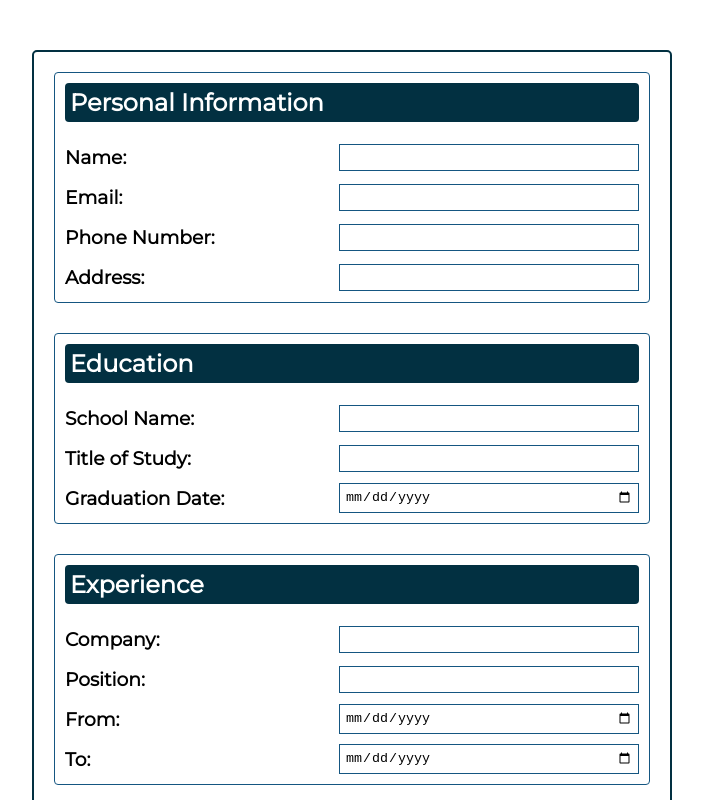
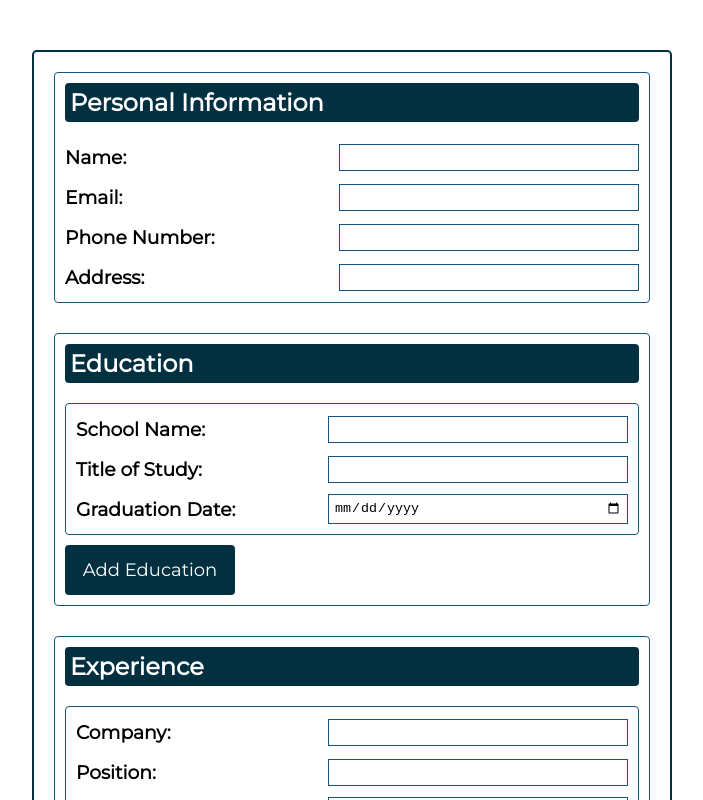
Before and after one commit to gorkemu/cv-project, a React (Create React App) app: page / in a window 1280 px wide. Shown: the whole page, without its empty margins (288-991 px from the left). Built offline with nearby package versions, Linux system fonts and the light colour scheme.

Commit message:
create EducationList & ExperienceList

```diff
--- a/src/components/CV.js
+++ b/src/components/CV.js
@@ -1,7 +1,7 @@
 import React, { Component } from "react";
 import Personal from "./Personal";
-import Education from "./Education";
-import Experience from "./Experience";
+import EducationList from "./EducationList";
+import ExperienceList from "./ExperienceList";
 import uniqid from 'uniqid';
 
 class CV extends Component {
@@ -19,23 +19,19 @@ class CV extends Component {
                 phoneNumber: '',
                 address: ''
             },
-            education: [
-                {
+            education: {
                     id: uniqid(),
                     school: '',
                     titleOfStudy: '',
                     graduationDate: ''
-                }
-            ],
-            experience: [
-                {
+            },
+            experience: {
                     id: uniqid(),
                     company: '',
                     position: '',
                     from: '',
                     to: ''
-                }
-            ],
+            },
             isEditing: true
         }
     }
@@ -86,29 +82,24 @@ class CV extends Component {
     }
 
     render() {
-        const { personalInfo, education, experience, isEditing } = this.state;
+        const { personalInfo: { name, email, phoneNumber, address }, education, experience, isEditing } = this.state;
 
         return (
             <div className="CV">
                 <Personal
                     handlePersonalInput={this.handlePersonalInput}
-                    name={personalInfo.name}
-                    email={personalInfo.email}
-                    phoneNumber={personalInfo.phoneNumber}
-                    address={personalInfo.address}
+                    name={name}
+                    email={email}
+                    phoneNumber={phoneNumber}
+                    address={address}
                     isEditing={isEditing} />
-                <Education
+                <EducationList
                     handleEducationInput={this.handleEducationInput}
-                    school={education.school}
-                    titleOfStudy={education.titleOfStudy}
-                    graduationDate={education.graduationDate}
+                    education={education}
                     isEditing={isEditing} />
-                <Experience
+                <ExperienceList
                     handleExperienceInput={this.handleExperienceInput}
-                    company={experience.company}
-                    position={experience.position}
-                    from={experience.from}
-                    tp={experience.to}
+                    experience={experience}
                     isEditing={isEditing} />
                 <div>
                     {isEditing
--- a/src/components/Education.js
+++ b/src/components/Education.js
@@ -2,16 +2,15 @@ import React, { Component } from "react";
 
 class Education extends Component {
     render() {
-        const { handleEducationInput, school, titleOfStudy, graduationDate, isEditing } = this.props;
+        const { handleEducationInput, education, isEditing } = this.props;
         return (
             <section>
-                <h2>Education</h2>
                 <div className="block">
                     <h3>School Name: </h3>
                     <div>
                         {isEditing
-                            ? <input name="school" onChange={handleEducationInput} value={school}></input>
-                            : <p>{school}</p>
+                            ? <input name="school" onChange={handleEducationInput} ></input>
+                            : <p>{education.school}</p>
                         }
                     </div>
                 </div>
@@ -19,8 +18,8 @@ class Education extends Component {
                     <h3>Title of Study: </h3>
                     <div>
                         {isEditing
-                            ? <input name="titleOfStudy" onChange={handleEducationInput} value={titleOfStudy}></input>
-                            : <p>{titleOfStudy}</p>
+                            ? <input name="titleOfStudy" onChange={handleEducationInput} ></input>
+                            : <p>{education.titleOfStudy}</p>
                         }
                     </div>
                 </div>
@@ -28,8 +27,8 @@ class Education extends Component {
                     <h3>Graduation Date: </h3>
                     <div>
                         {isEditing
-                            ? <input type="date" name="graduationDate" onChange={handleEducationInput} value={graduationDate}></input>
-                            : <p>{graduationDate}</p>
+                            ? <input type="date" name="graduationDate" onChange={handleEducationInput} ></input>
+                            : <p>{education.graduationDate}</p>
                         }
                     </div>
                 </div>
--- /dev/null
+++ b/src/components/EducationList.js
@@ -0,0 +1,26 @@
+import React, { Component } from "react";
+import Education from "./Education";
+
+class EducationList extends Component {
+    constructor(props) {
+        super(props);
+    }
+
+    render() {
+        const { handleEducationInput, education, isEditing } = this.props;
+
+        return (
+            <section>
+                <h2>Education</h2>
+                <Education
+                    handleEducationInput={handleEducationInput}
+                    education={education}
+                    isEditing={isEditing}
+                />
+                <button>Add Education</button>
+            </section>
+        )
+    }
+}
+
+export default EducationList;
--- a/src/components/Experience.js
+++ b/src/components/Experience.js
@@ -2,16 +2,15 @@ import React, { Component } from "react";
 
 class Experience extends Component {
     render() {
-        const {handleExperienceInput,company,position,from,to, isEditing } = this.props;
+        const { handleExperienceInput, experience, isEditing } = this.props;
         return (
             <section>
-                <h2>Experience</h2>
                 <div className="block">
                     <h3>Company: </h3>
                     <div>
                         {isEditing
-                            ? <input name="company" onChange={handleExperienceInput} value={company}></input>
-                            : <p>{company}</p>
+                            ? <input name="company" onChange={handleExperienceInput} ></input>
+                            : <p>{experience.company}</p>
                         }
                     </div>
                 </div>
@@ -19,8 +18,8 @@ class Experience extends Component {
                     <h3>Position: </h3>
                     <div>
                         {isEditing
-                            ? <input name="position" onChange={handleExperienceInput} value={position}></input>
-                            : <p>{position}</p>
+                            ? <input name="position" onChange={handleExperienceInput} ></input>
+                            : <p>{experience.position}</p>
                         }
                     </div>
                 </div>
@@ -28,8 +27,8 @@ class Experience extends Component {
                     <h3>From: </h3>
                     <div>
                         {isEditing
-                            ? <input type="date" name="from" onChange={handleExperienceInput} value={from}></input>
-                            : <p>{from}</p>
+                            ? <input type="date" name="from" onChange={handleExperienceInput} ></input>
+                            : <p>{experience.from}</p>
                         }
                     </div>
                 </div>
@@ -37,8 +36,8 @@ class Experience extends Component {
                     <h3>To: </h3>
                     <div>
                         {isEditing
-                            ? <input type="date" name="to" onChange={handleExperienceInput} value={to}></input>
-                            : <p>{to}</p>
+                            ? <input type="date" name="to" onChange={handleExperienceInput} ></input>
+                            : <p>{experience.to}</p>
                         }
                     </div>
                 </div>
--- /dev/null
+++ b/src/components/ExperienceList.js
@@ -0,0 +1,24 @@
+import React, { Component } from "react";
+import Experience from "./Experience";
+
+class ExperienceList extends Component {
+    constructor(props) {
+        super(props);
+    }
+
+    render() {
+        const { handleExperienceInput, experience, isEditing } = this.props;
+
+        return (
+            <section>
+                <h2>Experience</h2>
+                <Experience handleExperienceInput={handleExperienceInput}
+                    experience={experience}
+                    isEditing={isEditing} />
+                <button>Add Experience</button>
+            </section>
+        )
+    }
+}
+
+export default ExperienceList;
```
